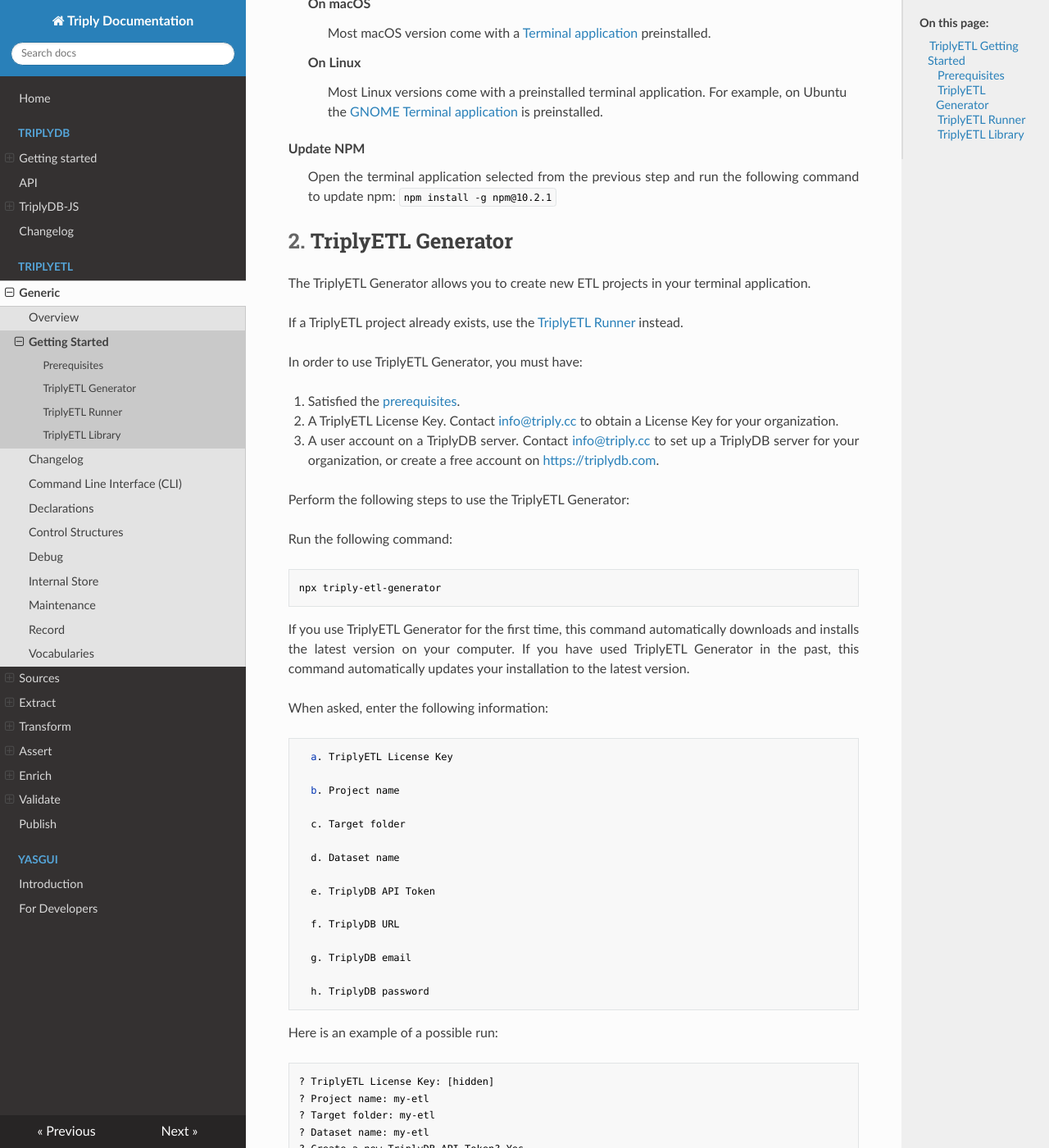
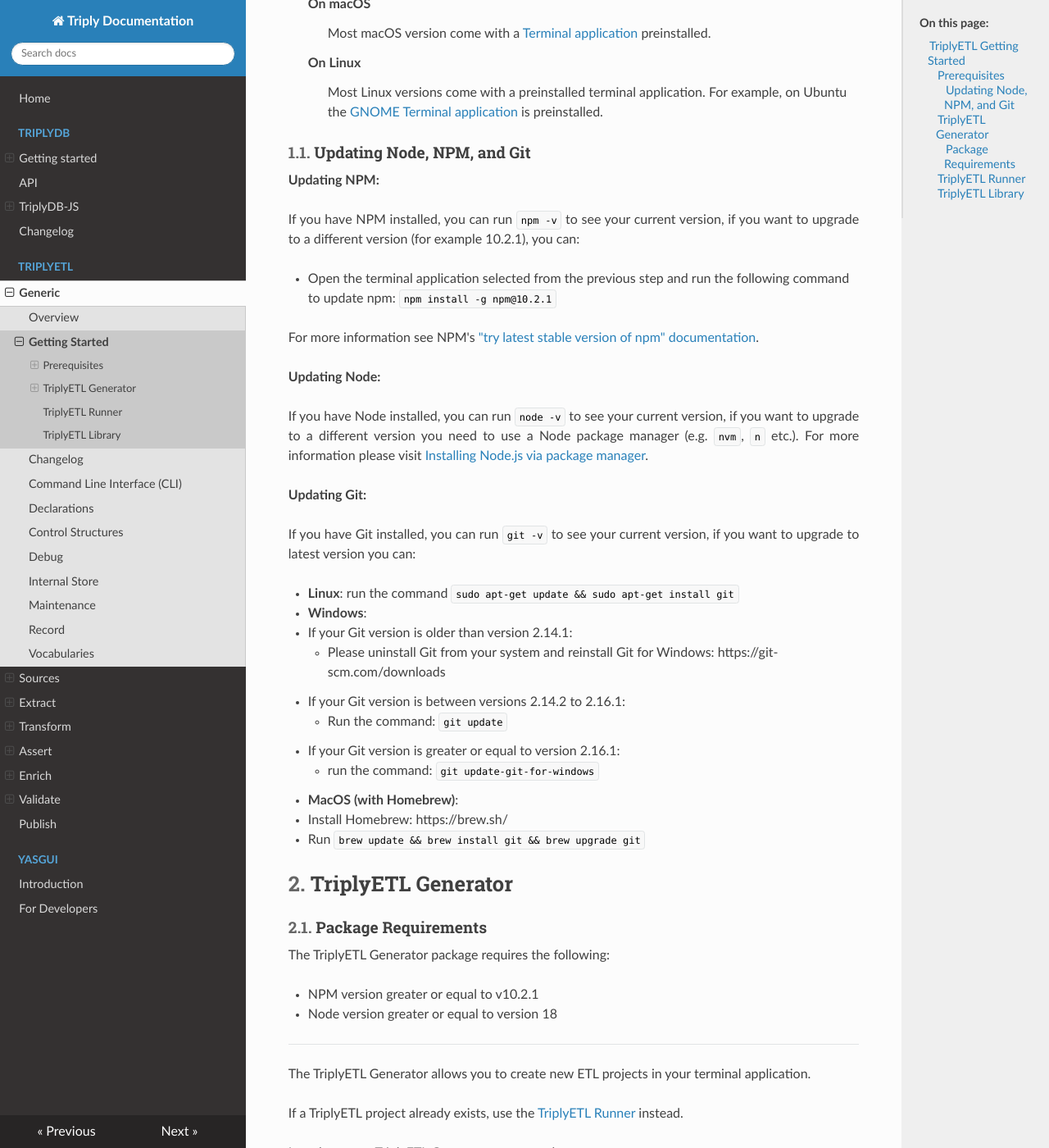
Before and after one commit to TriplyDB/Documentation, an MkDocs documentation site: the page built from docs/triply-etl/generic/getting-started.md, in a window 1280 px wide and 1400 px high, scrolled down 1312 px. Shown: the whole window at 82% size. Built offline with MkDocs 1.6.1, drawn with Linux system fonts in a browser that asks for light colours.

Commit message:
Added documentation on how to upgrade/update required Node, NPM, and Git

```diff
--- a/docs/triply-etl/generic/getting-started.md
+++ b/docs/triply-etl/generic/getting-started.md
@@ -56,15 +56,48 @@
       <dd>Most Linux versions come with a preinstalled terminal application. For example, on Ubuntu the <a href="https://help.gnome.org/users/gnome-terminal/stable/" target="_blank">GNOME Terminal application</a> is preinstalled.</dd>
     </dl>
   </dd>
-  <dt>Update NPM</dt>
-  <dd>
-    <p>Open the terminal application selected from the previous step and run the following command to update npm: <code>npm install -g npm@10.2.1</code> </p>
-  </dd>
 </dl>
 
+### Updating Node, NPM, and Git
 
+**Updating NPM:**
+
+If you have NPM installed, you can run `npm -v` to see your current version, if you want to upgrade to a different version (for example 10.2.1), you can:
+
+* Open the terminal application selected from the previous step and run the following command to update npm: `npm install -g npm@10.2.1`
+
+For more information see NPM's ["try latest stable version of npm" documentation](https://docs.npmjs.com/try-the-latest-stable-version-of-npm).
+
+**Updating Node:**
+
+If you have Node installed, you can run `node -v` to see your current version, if you want to upgrade to a different version you need to use a Node package manager (e.g. `nvm`, `n` etc.). For more information please visit [Installing Node.js via package manager](https://nodejs.org/en/download/package-manager).
+
+**Updating Git:**
+
+If you have Git installed, you can run `git -v` to see your current version, if you want to upgrade to latest version you can:
+
+* **Linux**: run the command `sudo apt-get update && sudo apt-get install git`
+* **Windows**:
+  * If your Git version is older than version 2.14.1:
+    * Please uninstall Git from your system and reinstall Git for Windows: https://git-scm.com/downloads
+  * If your Git version is between versions 2.14.2 to 2.16.1:
+    * Run the command: `git update`
+  * If your Git version is greater or equal to version 2.16.1:
+    * run the command: `git update-git-for-windows`
+* **MacOS (with Homebrew)**:
+  * Install Homebrew: https://brew.sh/
+  * Run `brew update && brew install git && brew upgrade git`
 
 ## TriplyETL Generator <!-- {#generator} -->
+
+### Package Requirements
+
+The TriplyETL Generator package requires the following:
+
+* NPM version greater or equal to v10.2.1
+* Node version greater or equal to version 18
+
+-----------
 
 The TriplyETL Generator allows you to create new ETL projects in your terminal application.
 
```
